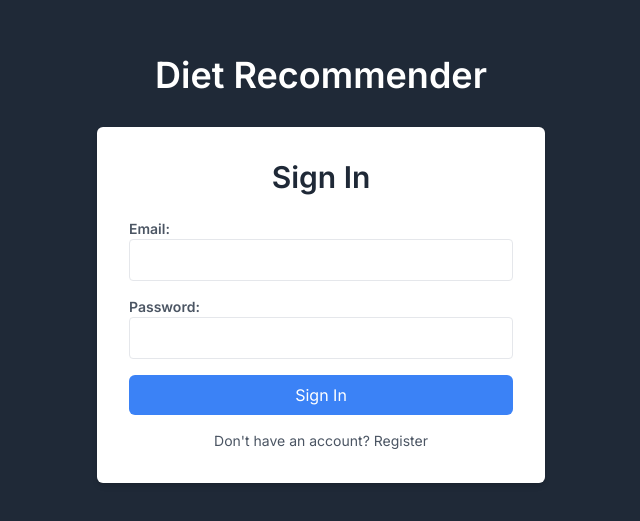
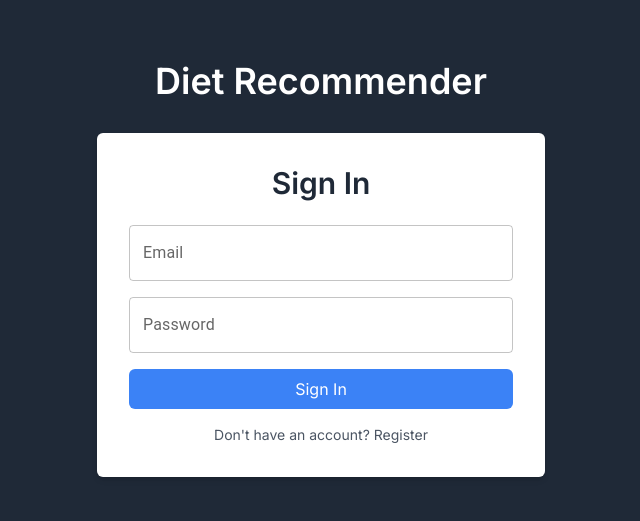
Before and after one commit to NathanPortelli/ICS5111-Mining-Large-Scale-Data, a Next.js app: page /credentials in a window 1280 px wide. Shown: the part 147-668 px from the top of the page, without its empty margins (319-959 px from the left). Built offline with nearby package versions, Linux system fonts and the light colour scheme; no server answers; the database is empty; sample sign-in values are in the browser's storage.

Commit message:
feature: updated sign in and register form validation

```diff
--- a/app/components/preferencesAllergies.tsx
+++ b/app/components/preferencesAllergies.tsx
@@ -6,7 +6,6 @@ import { db, auth } from "../firebase";
 
 import { Snackbar } from "@mui/material";
 import { UserAuth } from "../context/AuthContext";
-import { set } from "firebase/database";
 
 const PreferenceAllegries: FC = () => {
   const { register } = useForm();
--- a/app/credentials/page.tsx
+++ b/app/credentials/page.tsx
@@ -2,22 +2,33 @@
 
 import { useRouter } from "next/navigation";
 
-import { Snackbar } from "@mui/material";
-import { useState } from "react";
+import { Snackbar, TextField } from "@mui/material";
+import { useEffect, useState } from "react";
 
-import { collection, doc, setDoc } from "firebase/firestore";
 import { UserAuth } from "../context/AuthContext";
-import { db } from "./../firebase";
+import { useForm, Controller } from "react-hook-form";
+
+interface FormValues {
+  name?: string;
+  email: string;
+  password: string;
+  confirmPassword?: string;
+}
 
 const Credentials = () => {
   const router = useRouter();
 
-  const [name, setName] = useState("");
-  const [email, setEmail] = useState("");
-  const [password, setPassword] = useState("");
+  const { reset, handleSubmit, control, getValues } = useForm<FormValues>({
+    defaultValues: {
+      name: "",
+      email: "",
+      password: "",
+      confirmPassword: "",
+    },
+  });
+
   const [error, setError] = useState<string | null>(null);
   const [snackbarOpen, setSnackbarOpen] = useState(false);
-  const [confirmPassword, setConfirmPassword] = useState("");
   const [isRegistering, setIsRegistering] = useState(false);
 
   const { signIn, signUp } = UserAuth();
@@ -27,6 +38,7 @@ const Credentials = () => {
   };
 
   const handleSignIn = async () => {
+    const { email, password } = getValues();
     try {
       await signIn(email, password);
       setError("Sign in successful!");
@@ -39,13 +51,9 @@ const Credentials = () => {
   };
 
   const handleRegister = async () => {
+    const { name, email, password } = getValues();
+
     try {
-      if (password !== confirmPassword) {
-        setError("Passwords do not match");
-        setSnackbarOpen(true);
-        return;
-      }
-
       await signUp(name, email, password);
 
       setError("Registration successful!");
@@ -57,6 +65,10 @@ const Credentials = () => {
     }
   };
 
+  useEffect(() => {
+    reset();
+  }, [isRegistering, reset]);
+
   return (
     <main className="flex min-h-screen flex-col items-center justify-center bg-gray-800">
       <h1 className="mt-8 text-4xl font-semibold text-white mb-8">
@@ -66,67 +78,108 @@ const Credentials = () => {
         <h2 className="text-3xl font-semibold mb-6 text-center text-gray-800">
           {isRegistering ? "Create an Account" : "Sign In"}
         </h2>
-        <form className="space-y-4">
+        <form
+          className="space-y-4"
+          onSubmit={handleSubmit(isRegistering ? handleRegister : handleSignIn)}
+        >
           {isRegistering && (
-            <div className="mb-4">
-              <label className="block text-sm font-semibold text-gray-600">
-                Name:
-              </label>
-              <input
-                type="name"
-                onChange={(e) => setName(e.target.value)}
-                className="w-full px-4 py-2 border rounded focus:outline-none focus:border-blue-500"
-                required
+            <Controller
+              name="name"
+              control={control}
+              rules={{ required: "Name is required" }}
+              render={({
+                field: { onChange, value },
+                fieldState: { invalid, error },
+              }) => (
+                <TextField
+                  error={invalid}
+                  type="text"
+                  label="Name"
+                  onChange={onChange}
+                  value={value}
+                  helperText={error?.message}
+                  className="w-full"
                 />
-            </div>
+              )}
+            />
           )}
 
-          <div className="mb-4">
-            <label className="block text-sm font-semibold text-gray-600">
-              Email:
-            </label>
-            <input
+          <Controller
+            name="email"
+            control={control}
+            rules={{
+              required: "Email is required",
+              pattern: {
+                value: /\S+@\S+\.\S+/,
+                message: "Entered value is not an email format",
+              },
+            }}
+            render={({
+              field: { onChange, value },
+              fieldState: { invalid, error },
+            }) => (
+              <TextField
+                error={invalid}
                 type="email"
-              value={email}
-              onChange={(e) => setEmail(e.target.value)}
-              className="w-full px-4 py-2 border rounded focus:outline-none focus:border-blue-500"
-              autoComplete="email"
-              required
+                label="Email"
+                onChange={onChange}
+                value={value}
+                helperText={error?.message}
+                className="w-full"
               />
-          </div>
+            )}
+          />
 
-          <div className="mb-4">
-            <label className="block text-sm font-semibold text-gray-600">
-              Password:
-            </label>
-            <input
+          <Controller
+            name="password"
+            control={control}
+            rules={{
+              required: "Password is required",
+            }}
+            render={({
+              field: { onChange, value },
+              fieldState: { invalid, error },
+            }) => (
+              <TextField
+                error={invalid}
                 type="password"
-              value={password}
-              onChange={(e) => setPassword(e.target.value)}
-              className="w-full px-4 py-2 border rounded focus:outline-none focus:border-blue-500"
-              autoComplete="current-password"
-              required
+                label="Password"
+                onChange={onChange}
+                value={value}
+                helperText={error?.message}
+                className="w-full"
               />
-          </div>
+            )}
+          />
 
           {isRegistering && (
-            <div className="mb-4">
-              <label className="block text-sm font-semibold text-gray-600">
-                Confirm Password:
-              </label>
-              <input
+            <Controller
+              name="confirmPassword"
+              control={control}
+              rules={{
+                required: "Confirm Password is required",
+                validate: (value) =>
+                  value === getValues("password") || "Passwords do not match",
+              }}
+              render={({
+                field: { onChange, value },
+                fieldState: { invalid, error },
+              }) => (
+                <TextField
+                  error={invalid}
                   type="password"
-                value={confirmPassword}
-                onChange={(e) => setConfirmPassword(e.target.value)}
-                required
-                className="w-full px-4 py-2 border rounded focus:outline-none focus:border-blue-500"
+                  label="Confirm Password"
+                  onChange={onChange}
+                  value={value}
+                  helperText={error?.message}
+                  className="w-full"
                 />
-            </div>
+              )}
+            />
           )}
 
           <button
-            type="button"
-            onClick={isRegistering ? handleRegister : handleSignIn}
+            type="submit"
             className="w-full px-4 py-2 bg-blue-500 text-white rounded-md transition duration-300 hover:bg-blue-600"
           >
             {isRegistering ? "Register" : "Sign In"}
--- a/app/globals.css
+++ b/app/globals.css
@@ -4,15 +4,15 @@
 
 :root {
   --foreground-rgb: 0, 0, 0;
-  --background-start-rgb: 31,41,55;
-  --background-end-rgb: 31,41,55;
+  --background-start-rgb: 31, 41, 55;
+  --background-end-rgb: 31, 41, 55;
 }
 
 @media (prefers-color-scheme: dark) {
   :root {
     --foreground-rgb: 0, 0, 0;
-    --background-start-rgb: 31,41,55;
-    --background-end-rgb: 31,41,55;
+    --background-start-rgb: 31, 41, 55;
+    --background-end-rgb: 31, 41, 55;
   }
 }
 
@@ -25,3 +25,7 @@ body {
     )
     rgb(var(--background-start-rgb));
 }
+
+.MuiFormHelperText-root {
+  margin-left: 0;
+}
--- a/app/interfaces/jamieOliverRecipe.ts
+++ b/app/interfaces/jamieOliverRecipe.ts
@@ -7,4 +7,5 @@ export interface JORecipe {
   Carbs: number | string;
   Image: string;
   RecipeSteps: string;
+  Ingredients: string[];
 }
```
Lines whose indentation alone changed are shown as unchanged.
